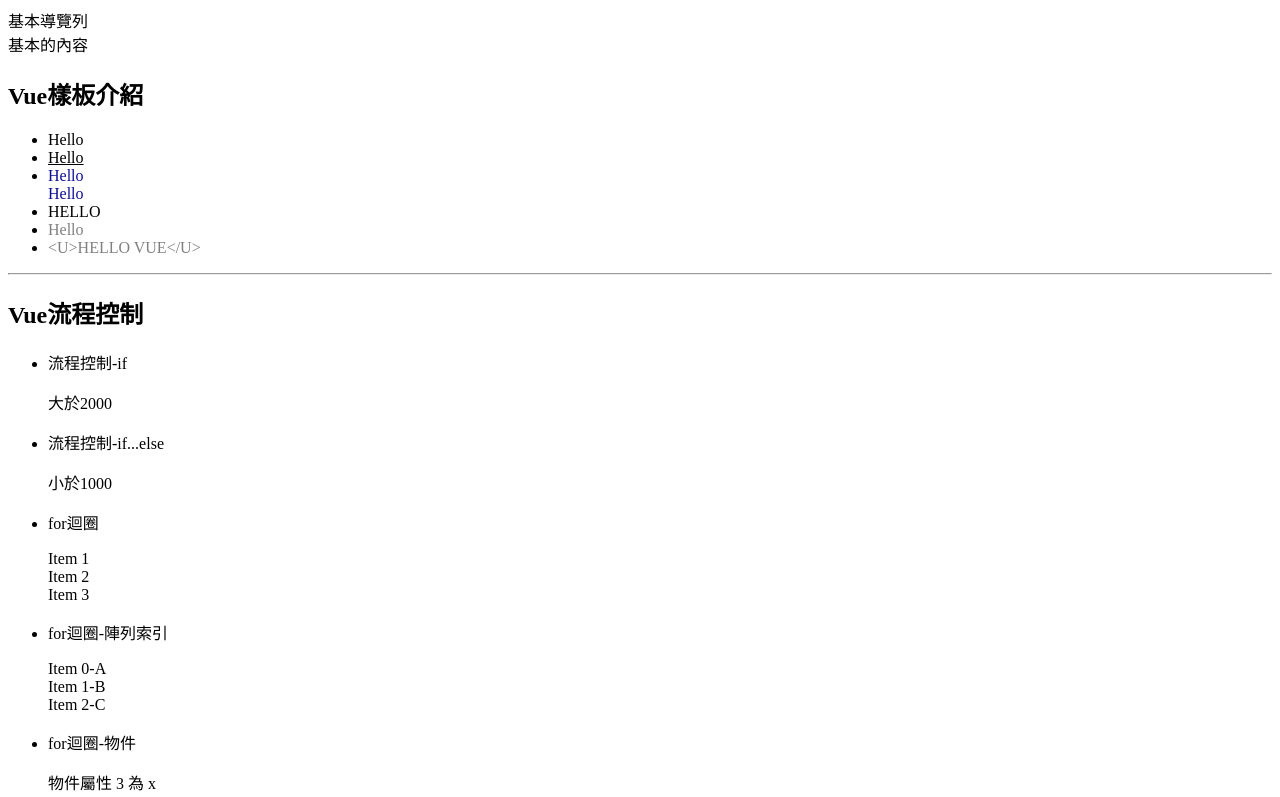
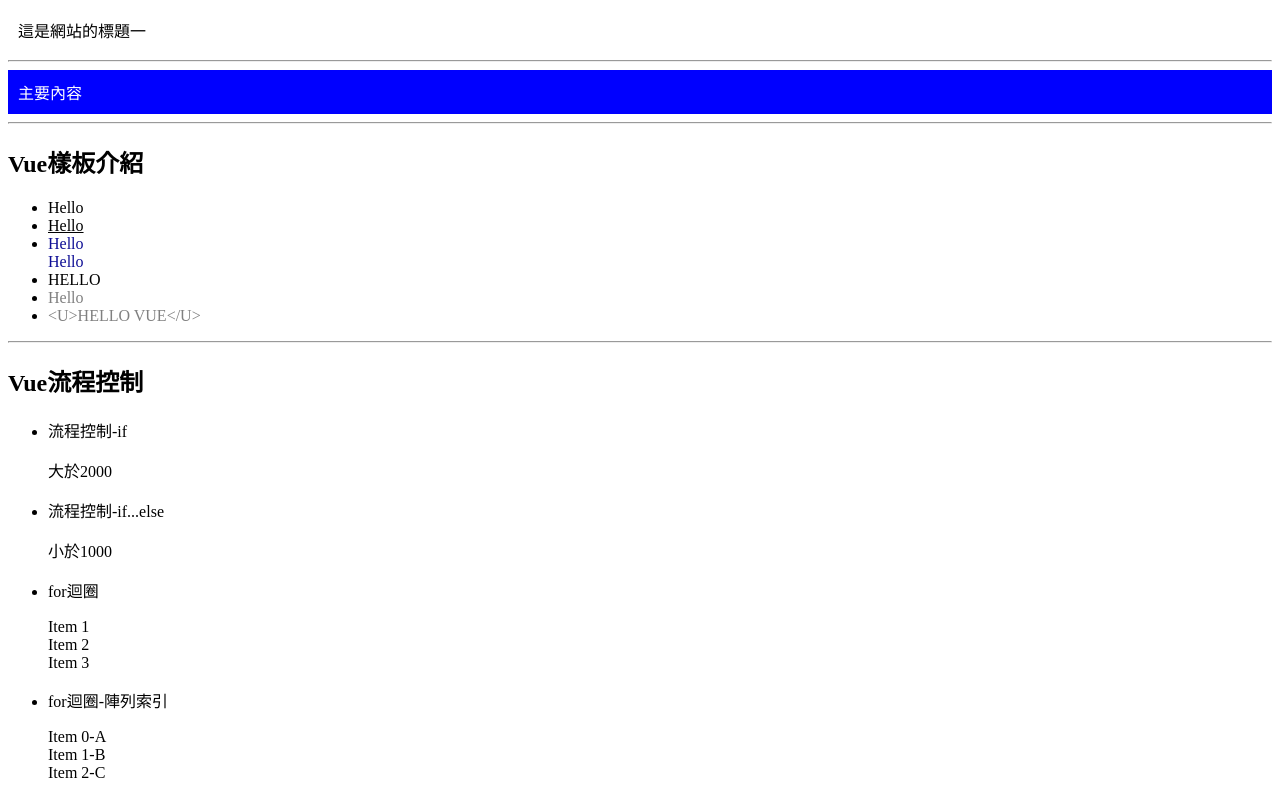
Before and after one commit to imjiaobin/vue-learning, a Vue app: page / in a window 1280 px wide. Shown: the top 797 px of the page. Built offline with nearby package versions, Linux system fonts and the light colour scheme.

Commit message:
自訂屬性完成

```diff
--- a/src/App.vue
+++ b/src/App.vue
@@ -3,10 +3,16 @@
     import Eventhandler from "./Eventhandler.vue";
     import ResponsiveAndForm from "./ResponsiveAndForm.vue";
     import TemplateIntroduction from "./TemplateIntroduction.vue";
+    import NavCom from "./NavCom.vue";
+    import MainCom from "./MainCom.vue";
 </script>
 <template>
-    <nav>基本導覽列</nav>
-    <main>基本的內容</main>
+    <NavCom title="這是網站的標題一"></NavCom>
+    <hr>
+    <MainCom backgroundColor = "blue" color="white">
+
+    </MainCom>
+    <hr>
     <TemplateIntroduction></TemplateIntroduction>
     <hr>
     <Flowcontrol></Flowcontrol>
--- /dev/null
+++ b/src/MainCom.vue
@@ -0,0 +1,17 @@
+<script setup>
+    import {ref} from "vue";
+    let text = ref("主要內容");
+    let change = function(){
+        text.value = "新的網站內容";
+    };
+    defineProps(["color","backgroundColor"]);
+</script>
+<template>
+<main :style = "{backgroundColor:backgroundColor,color:color}">
+    <!-- 前面是屬性名稱,後面是對應的value -->
+    <div @click = "change">{{text}}</div>
+</main>
+</template>
+<style scoped>
+    main{padding: 10px;background-color: #dddddd;}
+</style>
--- /dev/null
+++ b/src/NavCom.vue
@@ -0,0 +1,9 @@
+<script setup>
+    defineProps(["title"]);//傳遞到主要層的NavCom中,去設定屬性,再給入資料(值)
+</script>
+<template>
+    <nav>{{title}}</nav>
+</template>
+<style scoped>
+    nav{padding:10px};
+</style>
```
Also changed, not shown: 組件的自訂屬性.txt (added).
